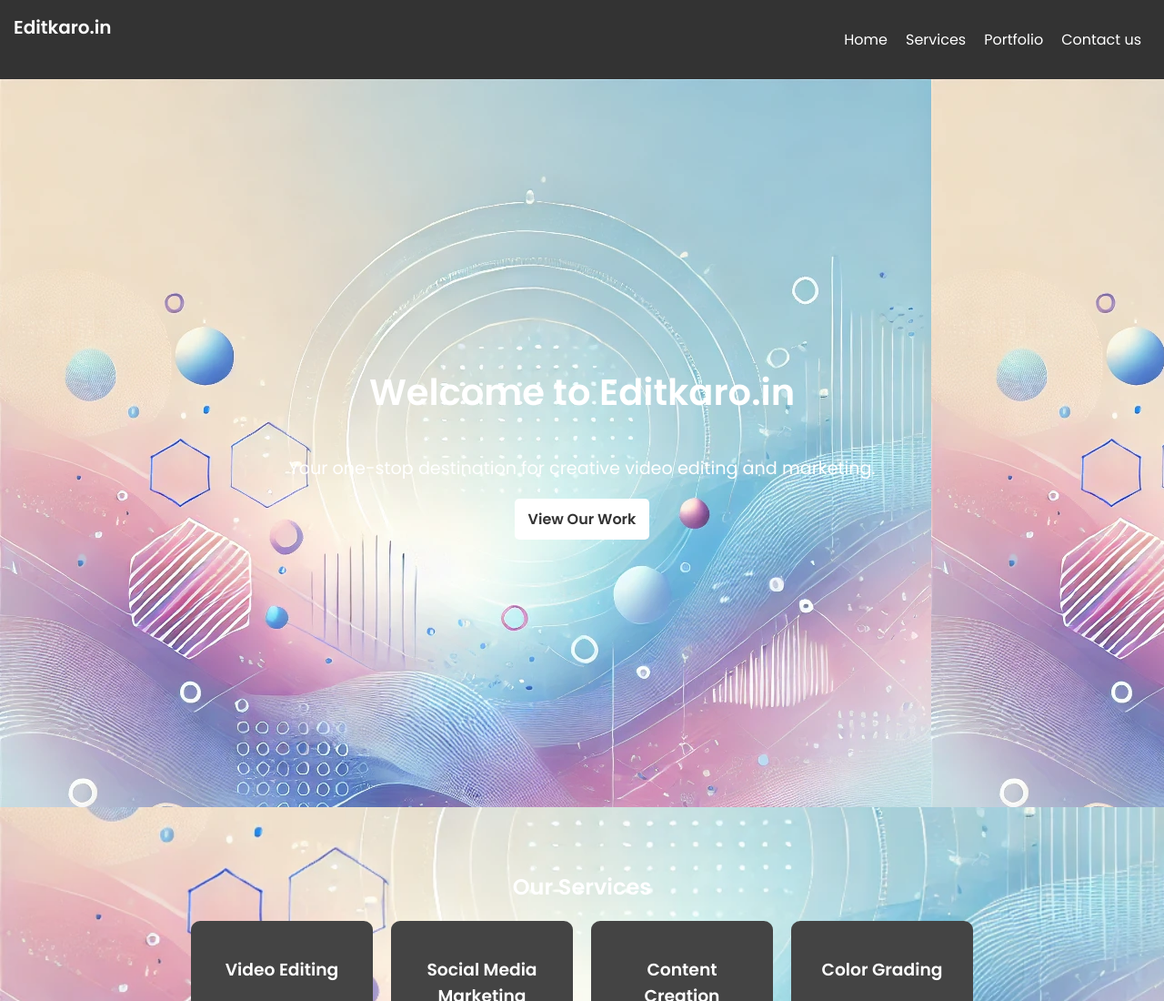
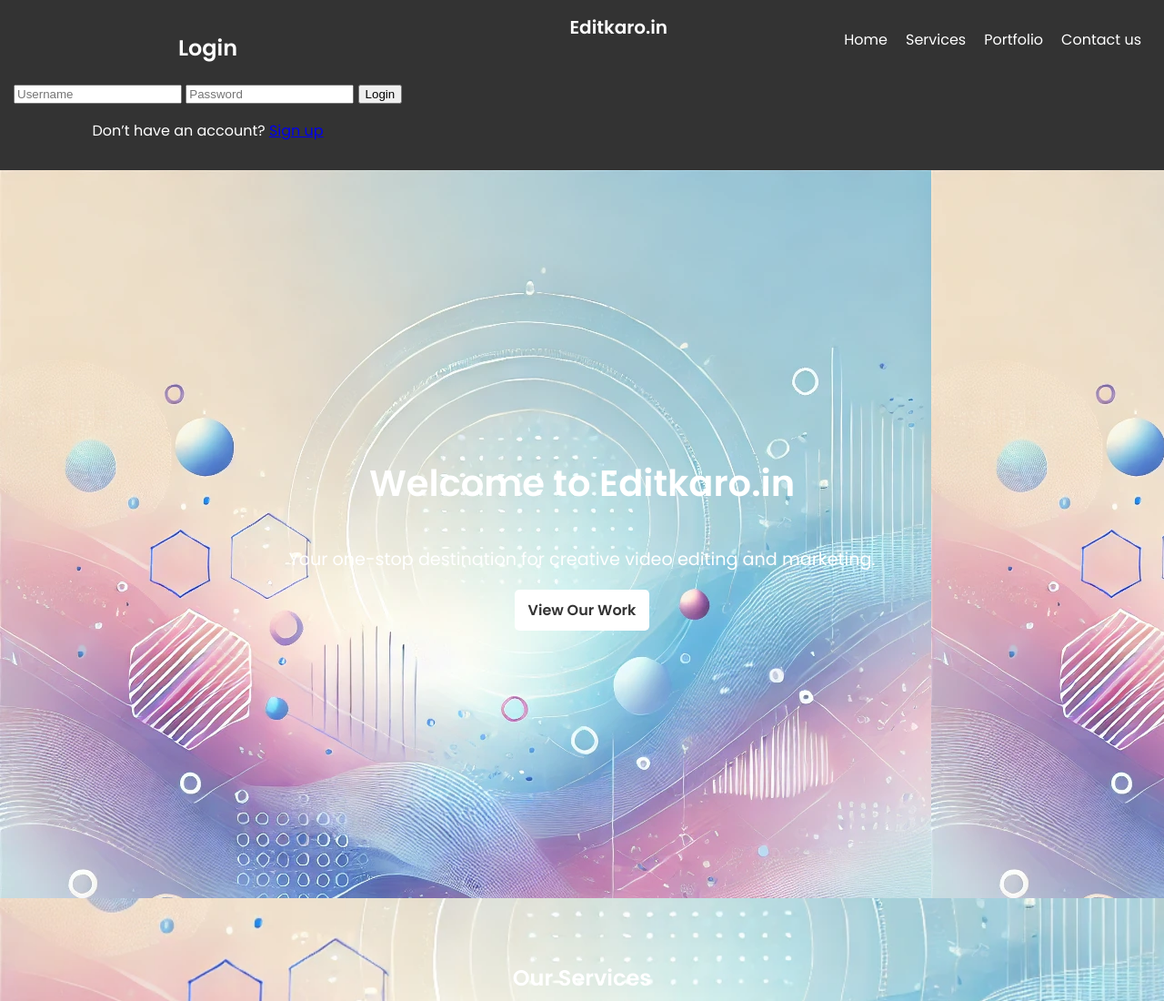
Before and after one commit to Giri-24/editkario-final-project, a plain HTML site: page index.html in a window 1280 px wide. Shown: the top 1100 px of the page at 91% size. Drawn offline with Linux system fonts and the light colour scheme; sample sign-in values are in the browser's storage.

Commit message:
Update index.html

```diff
--- a/index.html
+++ b/index.html
@@ -6,10 +6,32 @@
     <title>Editkaro.in Portfolio</title>
     <link rel="stylesheet" href="style.css">
     <link href="https://fonts.googleapis.com/css2?family=Poppins:wght@400;600&display=swap" rel="stylesheet">
+    <script>
+    if (!localStorage.getItem("loggedInUser")) {
+      window.location.href = "login.html";
+    }
+  </script>
 </head>
 <center>
 <body>
     <header>
+        <div id="login-form">
+      <h2>Login</h2>
+      <input type="text" id="login-username" placeholder="Username" required>
+      <input type="password" id="login-password" placeholder="Password" required>
+      <button onclick="loginUser()">Login</button>
+      <p>Don’t have an account? <a href="#" onclick="showSignup()">Sign up</a></p>
+    </div>
+
+    <!-- Signup Form -->
+    <div id="signup-form" style="display:none;">
+      <h2>Create Account</h2>
+      <input type="text" id="signup-username" placeholder="Username" required>
+      <input type="password" id="signup-password" placeholder="Password" required>
+      <button onclick="signupUser()">Sign Up</button>
+      <p>Already have an account? <a href="#" onclick="showLogin()">Login</a></p>
+    </div>
+  </div>
         <div class="logo">Editkaro.in</div>
         <nav>
             <ul>
```
